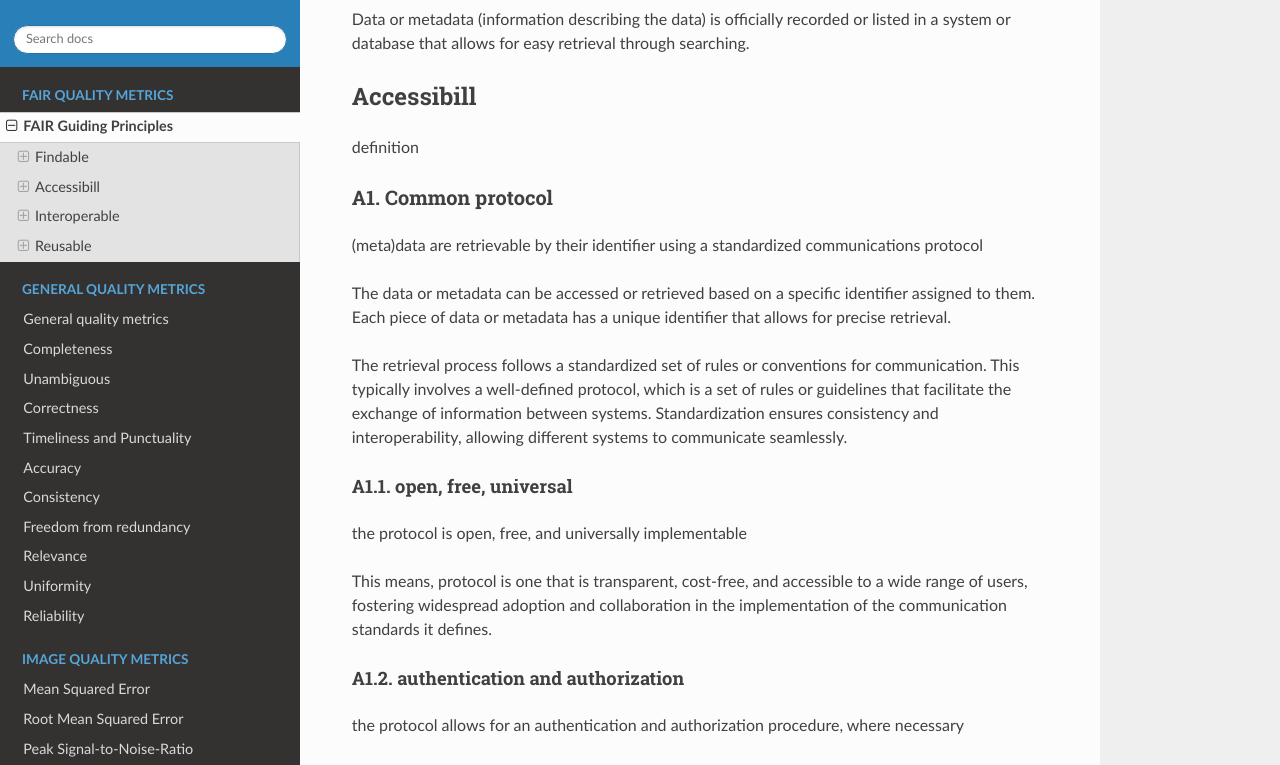
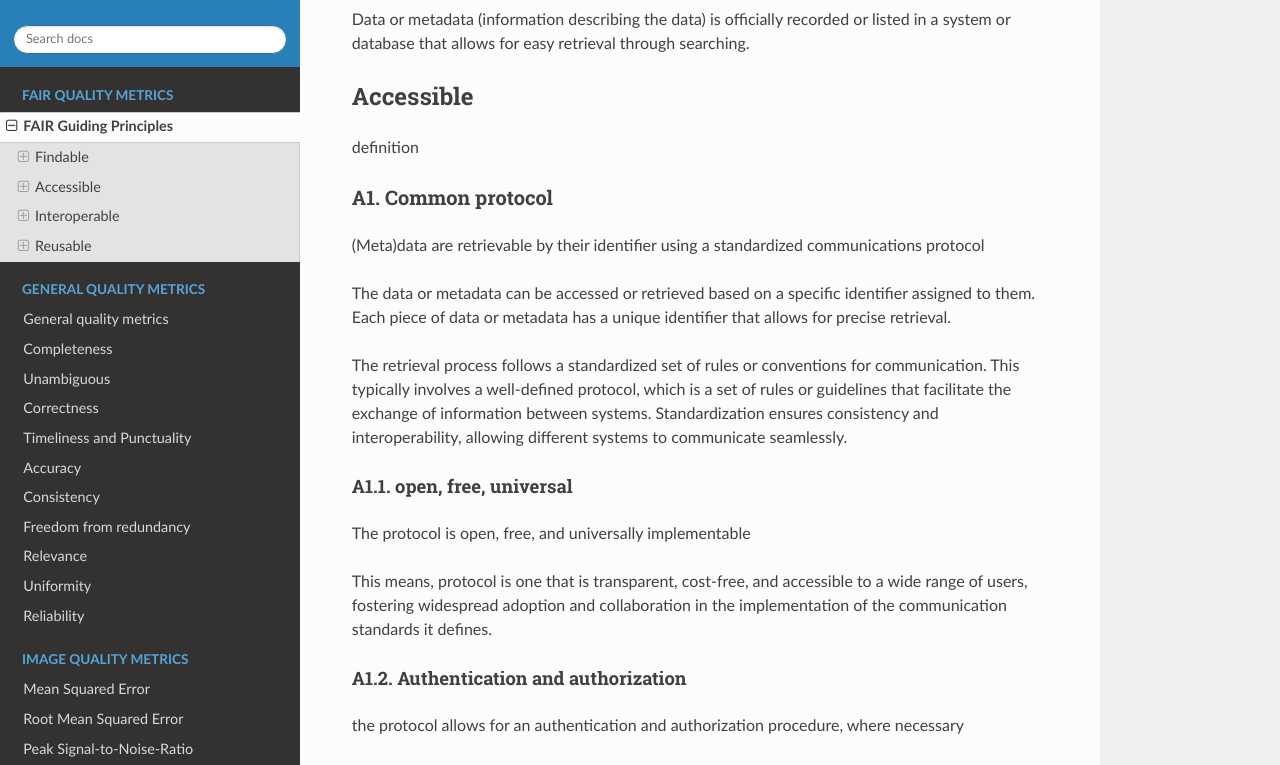
Before and after one commit to NFDI4ING-TA-GOLO/GOLO_Data_Quality_Metrics, a Sphinx documentation site: the page built from docs/source/FAIR/0_FAIR.rst, in a window 1280 px wide and 1400 px high, scrolled down 1332 px. Shown: the part 180-945 px from the top of the window. Built offline with Sphinx 7.4.7 and the Read the Docs theme 2.0.0, drawn with Linux system fonts in a browser that asks for light colours.

Commit message:
update accessible

```diff
--- a/docs/source/FAIR/02_Accessable.rst
+++ b/docs/source/FAIR/02_Accessible.rst
@@ -1,5 +1,5 @@
 ********************
-Accessibill
+Accessible
 ********************
 
 definition
@@ -7,7 +7,7 @@ definition
 A1. Common protocol
 =========
 
-(meta)data are retrievable by their identifier using a standardized communications protocol
+(Meta)data are retrievable by their identifier using a standardized communications protocol
 
 The data or metadata can be accessed or retrieved based on a specific identifier assigned to them.
 Each piece of data or metadata has a unique identifier that allows for precise retrieval.
@@ -19,13 +19,13 @@ Standardization ensures consistency and interoperability, allowing different sys
 A1.1. open, free, universal
 --------------------
 
-the protocol is open, free, and universally implementable
+The protocol is open, free, and universally implementable
 
 This means, protocol is one that is transparent, cost-free, and accessible
 to a wide range of users, fostering widespread adoption
 and collaboration in the implementation of the communication standards it defines.
 
-A1.2. authentication and authorization
+A1.2. Authentication and authorization
 --------------------
 
 the protocol allows for an authentication and authorization procedure, where necessary
--- a/docs/source/FAIR/0_FAIR.rst
+++ b/docs/source/FAIR/0_FAIR.rst
@@ -19,7 +19,7 @@ scholarly digital research objects. Transparency, reproducibility, and reusabili
 
 .. include:: 01_Findable.rst
 
-.. include:: 02_Accessable.rst
+.. include:: 02_Accessible.rst
 
 .. include:: 03_Interoperable.rst
 
```
